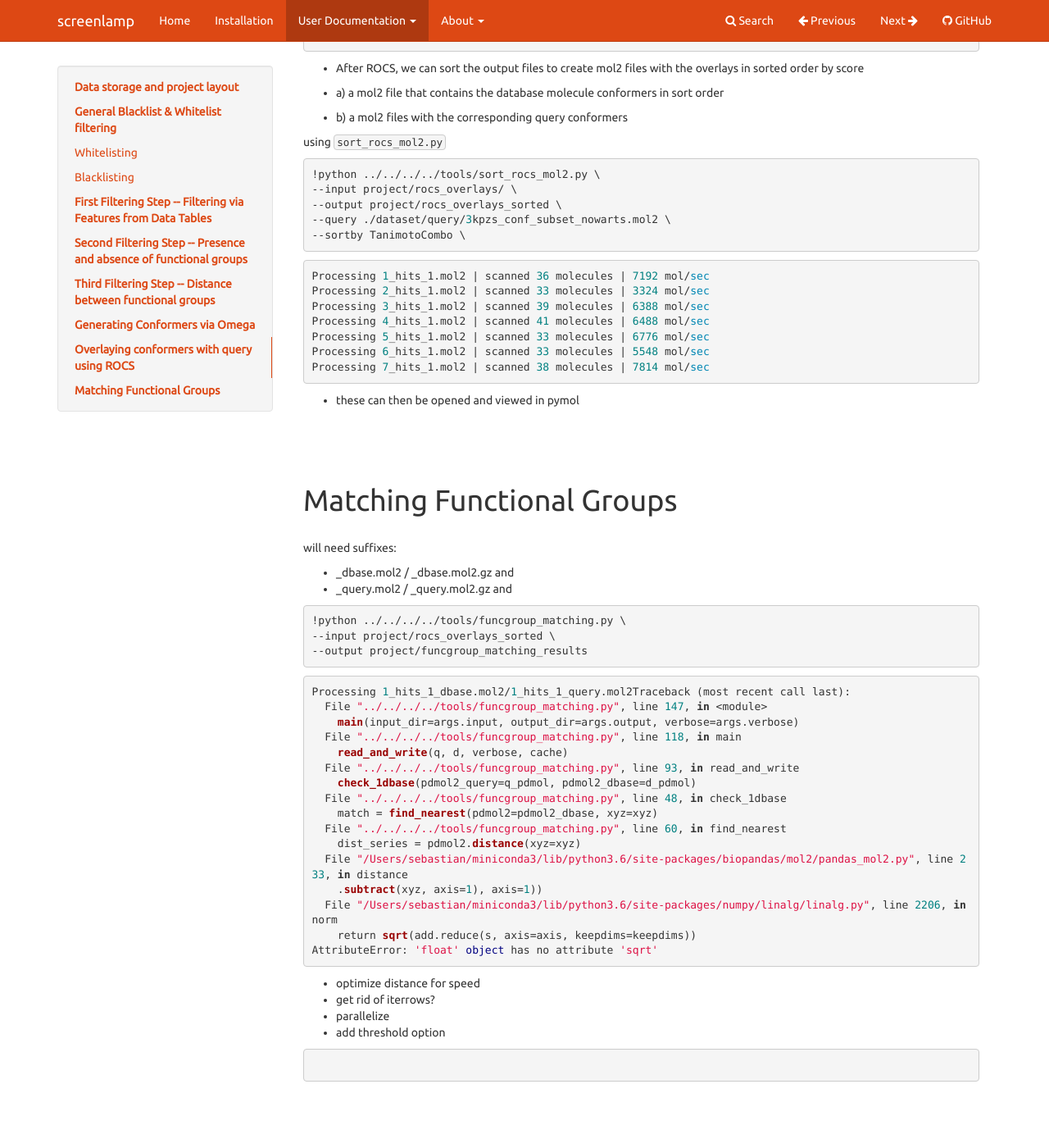
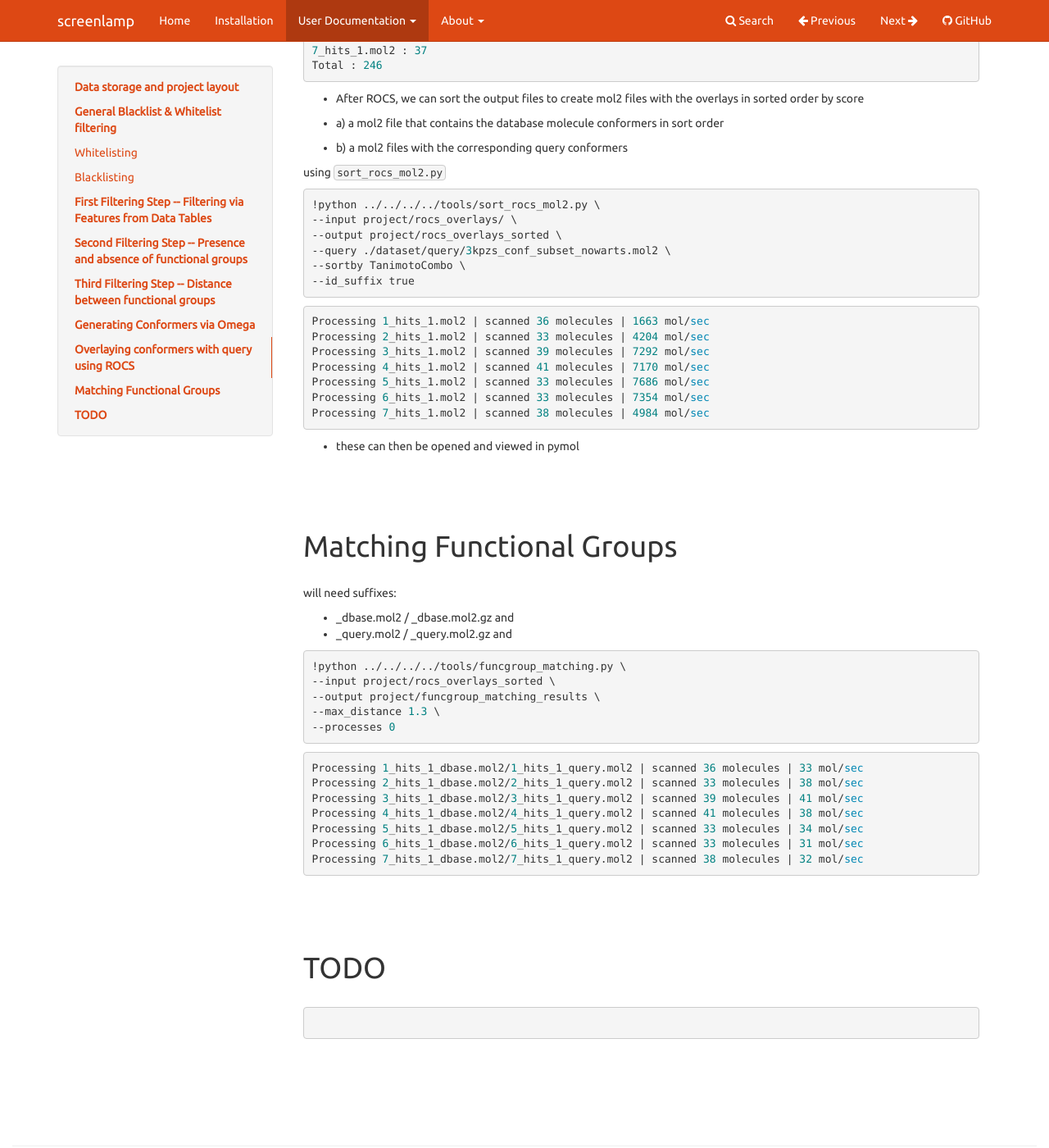
Before and after one commit to rasbt/screenlamp, an MkDocs documentation site: the page built from docs/sources/user_guide/tools-tutorial-1.md, in a window 1280 px wide and 1400 px high, scrolled down 22480 px. Shown: the whole window at 82% size. Built offline with MkDocs 1.6.1, drawn with Linux system fonts in a browser that asks for light colours; comment, search, counter and statistics services are not loaded; old or Windows-style settings are respelled for this version of MkDocs; some of the changed text lies outside the part shown.

Commit message:
fix doc construction

````diff
--- a/docs/sources/user_guide/tools-tutorial-1.md
+++ b/docs/sources/user_guide/tools-tutorial-1.md
@@ -308,14 +308,12 @@ d) when in doubt, one can run (as alternative for c) the tool 2 times. 1 time to
 --processes 0
 ```
 
-    Processing 1.mol2 | 231 mol/sec
-    Processing 2.mol2 | 276 mol/sec
-    Processing 3.mol2 | 264 mol/sec
-    Processing 4.mol2 | 229 mol/sec
-    Processing 5.mol2 | 236 mol/sec
-    Processing 6.mol2 | 241 mol/sec
-    Processing 7.mol2 | 262 mol/sec
-
+    Using selection: ["((pdmol.df.atom_type == 'S.3') | (pdmol.df.atom_type == 'S.o2'))", "(pdmol.df.atom_type == 'O.2')"]
+    Processing 1.mol2 | 351 mol/sec
+    Processing 2.mol2 | 364 mol/sec
+    Processing 3.mol2 | 348 mol/sec
+    Processing 4.mol2 | 329 mol/sec
+    Processing 5.mol2
 
 
 ```python
@@ -366,13 +364,14 @@ d) when in doubt, one can run (as alternative for c) the tool 2 times. 1 time to
 --processes 0
 ```
 
-    Processing 1.mol2 | 156 mol/sec
-    Processing 2.mol2 | 211 mol/sec
-    Processing 3.mol2 | 197 mol/sec
-    Processing 4.mol2 | 155 mol/sec
-    Processing 5.mol2 | 137 mol/sec
-    Processing 6.mol2 | 178 mol/sec
-    Processing 7.mol2 | 203 mol/sec
+    Using selection: ["((pdmol.df.atom_type == 'S.3') | (pdmol.df.atom_type == 'S.o2'))", "(pdmol.df.atom_type == 'O.2')"]
+    Processing 1.mol2 | 233 mol/sec
+    Processing 2.mol2 | 217 mol/sec
+    Processing 3.mol2 | 222 mol/sec
+    Processing 4.mol2 | 226 mol/sec
+    Processing 5.mol2 | 235 mol/sec
+    Processing 6.mol2 | 208 mol/sec
+    Processing 7.mol2 | 228 mol/sec
 
 
 
@@ -1232,15 +1231,16 @@ using `sort_rocs_mol2.py`
 --output project/rocs_overlays_sorted \
 --query ./dataset/query/3kpzs_conf_subset_nowarts.mol2 \
 --sortby TanimotoCombo \
+--id_suffix true
 ```
 
-    Processing 1_hits_1.mol2 | scanned 36 molecules | 7192 mol/sec
-    Processing 2_hits_1.mol2 | scanned 33 molecules | 3324 mol/sec
-    Processing 3_hits_1.mol2 | scanned 39 molecules | 6388 mol/sec
-    Processing 4_hits_1.mol2 | scanned 41 molecules | 6488 mol/sec
-    Processing 5_hits_1.mol2 | scanned 33 molecules | 6776 mol/sec
-    Processing 6_hits_1.mol2 | scanned 33 molecules | 5548 mol/sec
-    Processing 7_hits_1.mol2 | scanned 38 molecules | 7814 mol/sec
+    Processing 1_hits_1.mol2 | scanned 36 molecules | 1663 mol/sec
+    Processing 2_hits_1.mol2 | scanned 33 molecules | 4204 mol/sec
+    Processing 3_hits_1.mol2 | scanned 39 molecules | 7292 mol/sec
+    Processing 4_hits_1.mol2 | scanned 41 molecules | 7170 mol/sec
+    Processing 5_hits_1.mol2 | scanned 33 molecules | 7686 mol/sec
+    Processing 6_hits_1.mol2 | scanned 33 molecules | 7354 mol/sec
+    Processing 7_hits_1.mol2 | scanned 38 molecules | 4984 mol/sec
 
 
 - these can then be opened and viewed in pymol
@@ -1256,31 +1256,21 @@ will need suffixes:
 ```python
 !python ../../../../tools/funcgroup_matching.py \
 --input project/rocs_overlays_sorted \
---output project/funcgroup_matching_results
+--output project/funcgroup_matching_results \
+--max_distance 1.3 \
+--processes 0
 ```
 
-    Processing 1_hits_1_dbase.mol2/1_hits_1_query.mol2Traceback (most recent call last):
-      File "../../../../tools/funcgroup_matching.py", line 147, in <module>
-        main(input_dir=args.input, output_dir=args.output, verbose=args.verbose)
-      File "../../../../tools/funcgroup_matching.py", line 118, in main
-        read_and_write(q, d, verbose, cache)
-      File "../../../../tools/funcgroup_matching.py", line 93, in read_and_write
-        check_1dbase(pdmol2_query=q_pdmol, pdmol2_dbase=d_pdmol)
-      File "../../../../tools/funcgroup_matching.py", line 48, in check_1dbase
-        match = find_nearest(pdmol2=pdmol2_dbase, xyz=xyz)
-      File "../../../../tools/funcgroup_matching.py", line 60, in find_nearest
-        dist_series = pdmol2.distance(xyz=xyz)
-      File "/Users/sebastian/miniconda3/lib/python3.6/site-packages/biopandas/mol2/pandas_mol2.py", line 233, in distance
-        .subtract(xyz, axis=1), axis=1))
-      File "/Users/sebastian/miniconda3/lib/python3.6/site-packages/numpy/linalg/linalg.py", line 2206, in norm
-        return sqrt(add.reduce(s, axis=axis, keepdims=keepdims))
-    AttributeError: 'float' object has no attribute 'sqrt'
+    Processing 1_hits_1_dbase.mol2/1_hits_1_query.mol2 | scanned 36 molecules | 33 mol/sec
+    Processing 2_hits_1_dbase.mol2/2_hits_1_query.mol2 | scanned 33 molecules | 38 mol/sec
+    Processing 3_hits_1_dbase.mol2/3_hits_1_query.mol2 | scanned 39 molecules | 41 mol/sec
+    Processing 4_hits_1_dbase.mol2/4_hits_1_query.mol2 | scanned 41 molecules | 38 mol/sec
+    Processing 5_hits_1_dbase.mol2/5_hits_1_query.mol2 | scanned 33 molecules | 34 mol/sec
+    Processing 6_hits_1_dbase.mol2/6_hits_1_query.mol2 | scanned 33 molecules | 31 mol/sec
+    Processing 7_hits_1_dbase.mol2/7_hits_1_query.mol2 | scanned 38 molecules | 32 mol/sec
 
 
-- optimize distance for speed
-- get rid of iterrows?
-- parallelize
-- add threshold option
+# TODO
 
 
 ```python
--- a/docs/update_docs.py
+++ b/docs/update_docs.py
@@ -1,8 +1,8 @@
 import subprocess
 
 
-with open('sources/tools.md', 'w') as f:
-    subprocess.call(['python', 'argparse_to_md.py', '../tools/'], stdout=f)
+with open('sources/user_guide/tools.md', 'w') as f:
+    subprocess.call(['python', 'argparse_to_md.py', '../tools'], stdout=f)
 
 subprocess.call(['python', 'ipynb2markdown.py', '--ipynb',
-                 'sources/workflow/example_1/example_1.ipynb'])
+                 'sources/user_guide/tools-tutorial-1.ipynb'])
````
Also changed, not shown: docs/sources/user_guide/tools.md (+7 -7 lines), 2 other files.
